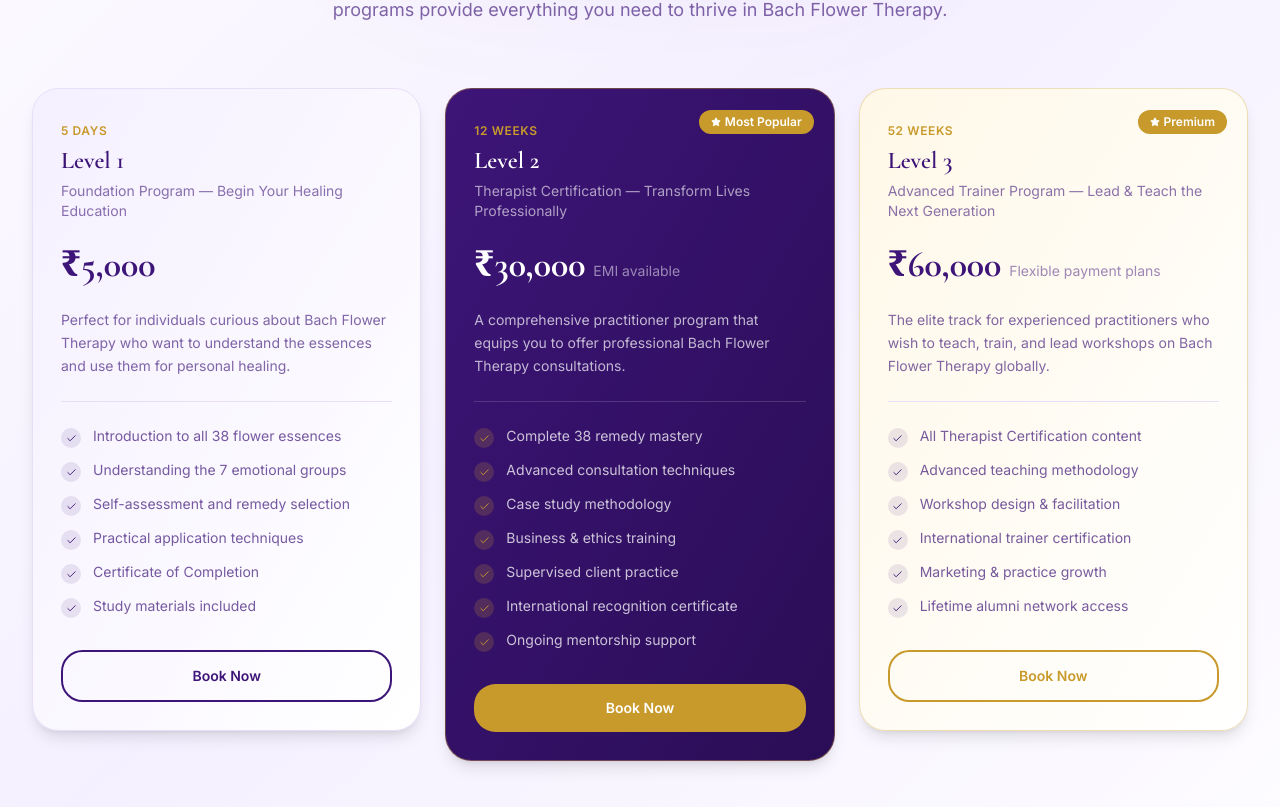
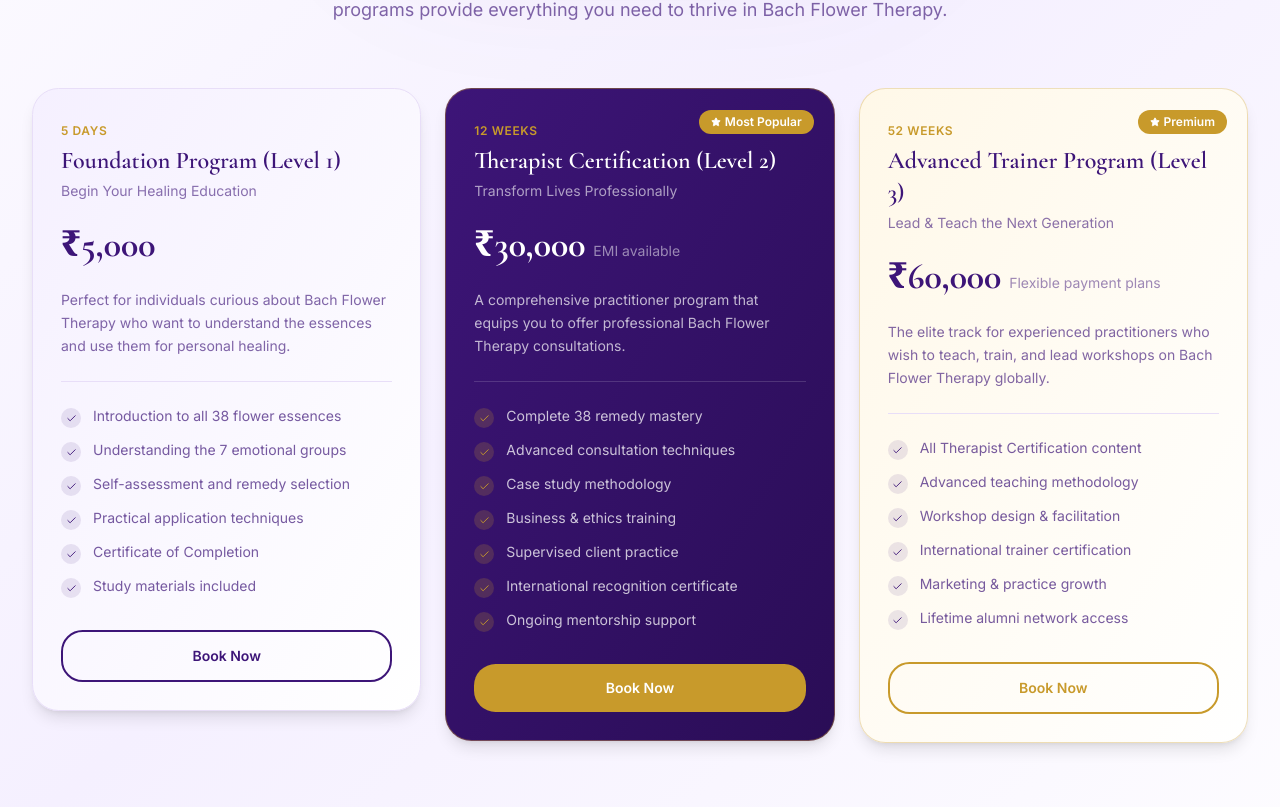
Before and after one commit to Sedawk-Dynamics/Holistic-Healing-Sedawk, a Next.js app: page / in a window 1280 px wide. Shown: the part 9090-9897 px from the top of the page. Built offline with nearby package versions, Linux system fonts and the light colour scheme.

Commit message:
Keep program names in card titles as "Name (Level N)"
Restore full program names in the training card titles and
contact-form options, with the level shown in parentheses.

Co-Authored-By: Claude Opus 4.8 <noreply@anthropic.com>

```diff
--- a/components/cta-section.tsx
+++ b/components/cta-section.tsx
@@ -175,9 +175,9 @@ export default function CTASection() {
                         focus:outline-none focus:border-[#C89A2B]/60 transition-all duration-200 appearance-none cursor-pointer"
                     >
                       <option value="therapy" className="bg-[#3D1578] text-white">Personal Therapy / Consultation</option>
-                      <option value="foundation" className="bg-[#3D1578] text-white">Level 1 — Foundation Program</option>
-                      <option value="certification" className="bg-[#3D1578] text-white">Level 2 — Therapist Certification</option>
-                      <option value="trainer" className="bg-[#3D1578] text-white">Level 3 — Advanced Trainer Program</option>
+                      <option value="foundation" className="bg-[#3D1578] text-white">Foundation Program (Level 1)</option>
+                      <option value="certification" className="bg-[#3D1578] text-white">Therapist Certification (Level 2)</option>
+                      <option value="trainer" className="bg-[#3D1578] text-white">Advanced Trainer Program (Level 3)</option>
                       <option value="general" className="bg-[#3D1578] text-white">General Inquiry</option>
                     </select>
                   </div>
--- a/components/training.tsx
+++ b/components/training.tsx
@@ -5,8 +5,8 @@ import { Check, Star } from 'lucide-react'
 
 const programs = [
   {
-    title: 'Level 1',
-    subtitle: 'Foundation Program — Begin Your Healing Education',
+    title: 'Foundation Program (Level 1)',
+    subtitle: 'Begin Your Healing Education',
     duration: '5 Days',
     price: '₹5,000',
     priceNote: '',
@@ -26,8 +26,8 @@ const programs = [
     accentColor: '#3D1578',
   },
   {
-    title: 'Level 2',
-    subtitle: 'Therapist Certification — Transform Lives Professionally',
+    title: 'Therapist Certification (Level 2)',
+    subtitle: 'Transform Lives Professionally',
     duration: '12 Weeks',
     price: '₹30,000',
     priceNote: 'EMI available',
@@ -49,8 +49,8 @@ const programs = [
     dark: true,
   },
   {
-    title: 'Level 3',
-    subtitle: 'Advanced Trainer Program — Lead & Teach the Next Generation',
+    title: 'Advanced Trainer Program (Level 3)',
+    subtitle: 'Lead & Teach the Next Generation',
     duration: '52 Weeks',
     price: '₹60,000',
     priceNote: 'Flexible payment plans',
```
